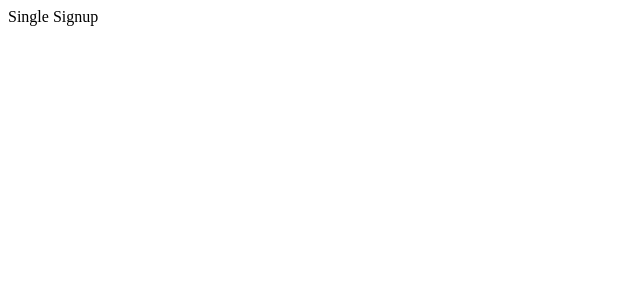
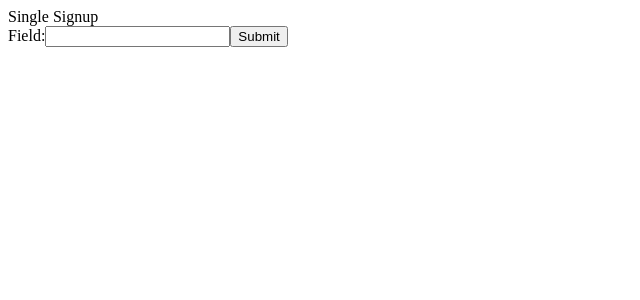
Before and after one commit to fired-up/fired-up, a Next.js app: page /signup/single in a window 1280 px wide. Shown: the top 300 px of the page, without its empty margins (0-640 px from the left). Built offline with nearby package versions, Linux system fonts and the light colour scheme.

Commit message:
"load a package" (show minimal signup on single signup)

```diff
--- /dev/null
+++ b/packages/fired-up-signups/index.js
@@ -0,0 +1,8 @@
+export default () => (
+    <form>
+        <label>Field:</label>
+        <input type="text" />
+
+        <button type="submit">Submit</button>
+    </form>
+);
--- a/pages/signup/single.js
+++ b/pages/signup/single.js
@@ -1 +1,11 @@
-export default () => <div>Single Signup</div>
+import FiredUpSignup from '../../packages/fired-up-signups';
+
+export default () => (
+
+    <div>
+        Single Signup
+
+        <FiredUpSignup />
+    </div>
+
+)
```
